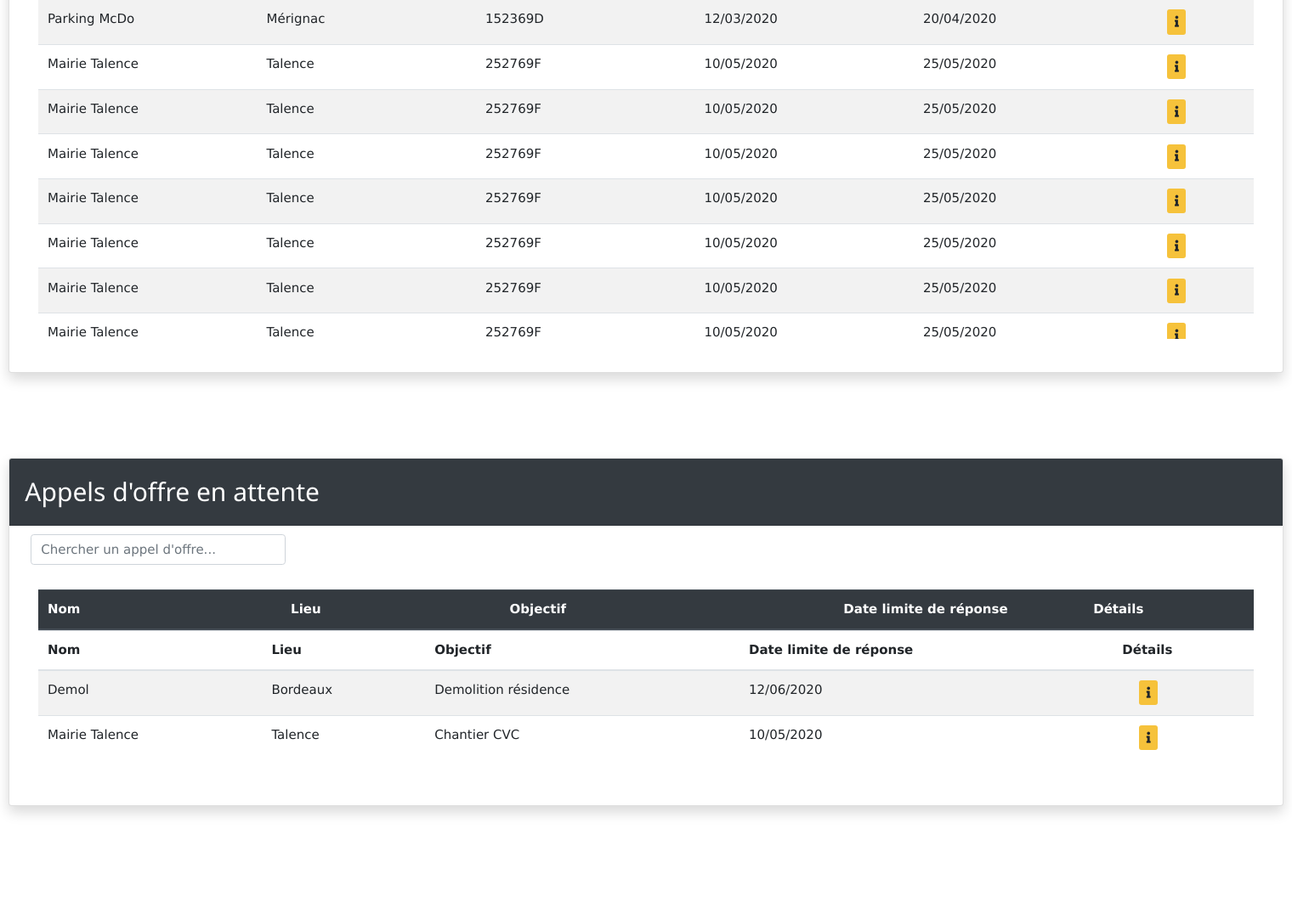
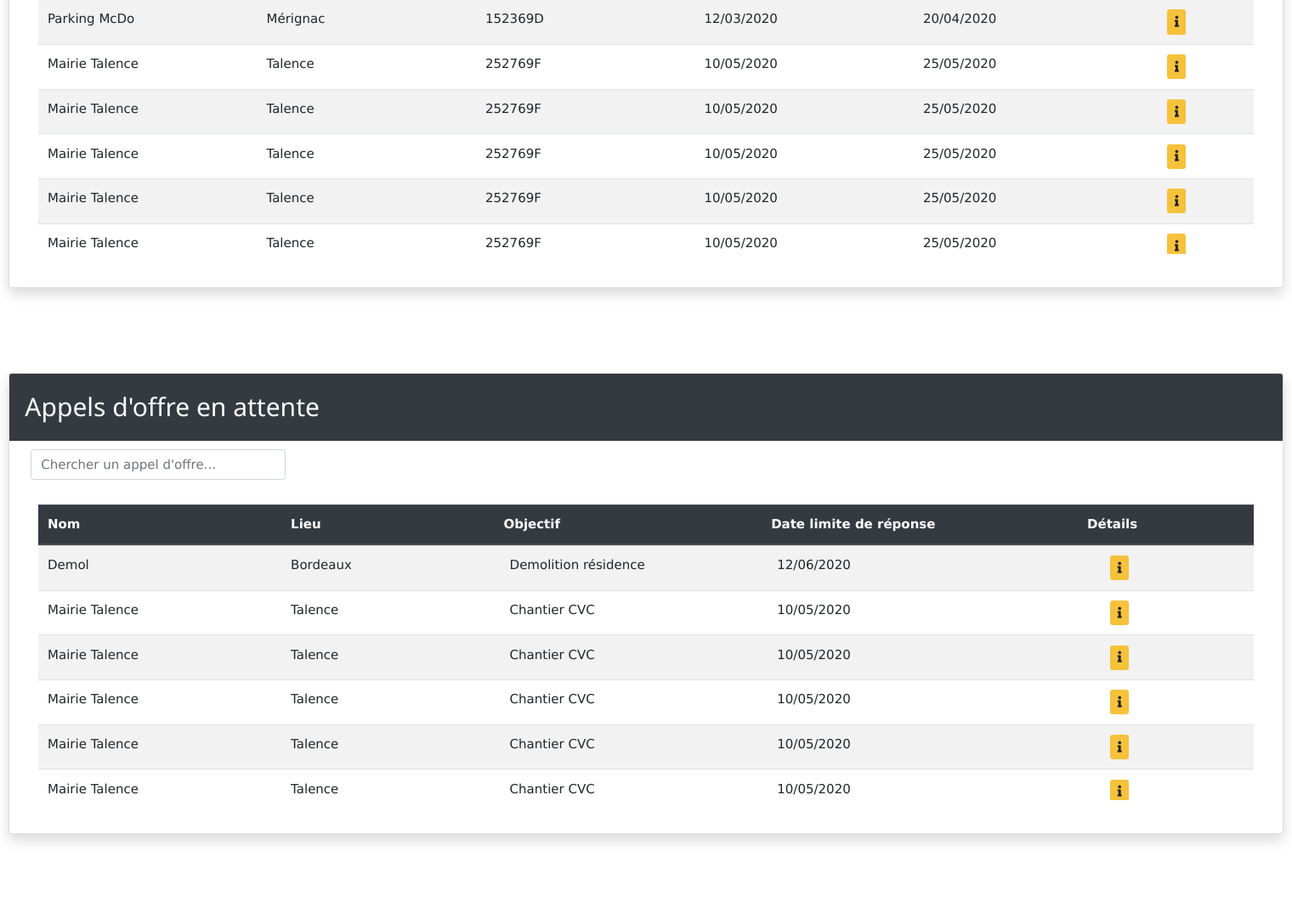
Before and after one commit to ValmonDaujard/Projet-BTP, a Spring app: template BTP-java-spring/src/main/resources/templates/maitreOeuvre/accueil.html in a window 1520 px wide. Shown: the part 379-1461 px from the top of the page at 85% size. Before the commit the page ends 1339 px from the top, so only its background shows below. Run offline with Thymeleaf, Linux system fonts and the light colour scheme; the template is opened without the code that fills it, so the values that code supplies are empty; some libraries are stand-ins or nearby versions.

Commit message:
modif accueil MO

```diff
--- a/BTP-java-spring/src/main/resources/templates/maitreOeuvre/accueil.html
+++ b/BTP-java-spring/src/main/resources/templates/maitreOeuvre/accueil.html
@@ -24,7 +24,7 @@
 
 .container-fluid {
 	width: 1500px;
-	margin-bottom: 100px;
+ 	margin-bottom: 100px;
 	padding-bottom: 20px;
 }
 
@@ -41,7 +41,11 @@
 }
 
 .tabProjet {
-	height: 400px;
+	height: 300px;
+	overflow: auto;
+}
+.tabAppel {
+	height: 300px;
 	overflow: auto;
 }
 </style>
@@ -58,7 +62,7 @@
 				<h2>Projets en cours</h2>
 			</div>
 			<div>
-				<input class="form-control" id="searchTable" type="text"
+				<input class="form-control" type="text"
 					placeholder="Chercher un projet..."
 					style="margin: 10px; width: 300px">
 			</div>
@@ -226,15 +230,12 @@
 				</div>
 			</div>
 		</div>
-
-		<!-- 		Appels offres en attentes -->
-
 		<div class="container-fluid card mt-3 shadow">
 			<div class="card-header text-white">
 				<h2>Appels d'offre en attente</h2>
 			</div>
 			<div>
-				<input class="form-control" id="searchTableAppel" type="text"
+				<input class="form-control" type="text"
 					placeholder="Chercher un appel d'offre..."
 					style="margin: 10px; width: 300px">
 			</div>
@@ -243,31 +244,66 @@
 					<thead class="thead-dark">
 						<tr>
 							<th style="width: 20%">Nom</th>
-							<th style="width: 18%">Lieu</th>
+							<th style="width: 17.5%">Lieu</th>
 							<th style="width: 22%">Objectif</th>
-							<th style="width: 26%" class="text-center">Date limite de réponse</th>
-							<th style="width: 14%">Détails</th>
+							<th style="width: 26%" >Date limite de réponse</th>
+							<th style="width: 14.5%">Détails</th>
 						</tr>
 					</thead>
 				</table>
-				<table id="tabAppel" class="table table-striped">
-					<thead>
-						<tr>
-							<th>Nom</th>
-							<th>Lieu</th>
-							<th>Objectif</th>
-							<th>Date limite de réponse</th>
-							<th>Détails</th>
-						</tr>
-					</thead>
-
-					<!-- 					A changer pour projet  -->
+				<div class="tabAppel">
+				<table class="table table-striped">
 					<tbody>
 						<tr>
-							<td>Demol</td>
-							<td>Bordeaux</td>
-							<td>Demolition résidence</td>
-							<td>12/06/2020</td>
+							<td style="width: 20%">Demol</td>
+							<td style="width: 18%">Bordeaux</td>
+							<td style="width: 22%">Demolition résidence</td>
+							<td style="width: 26%">12/06/2020</td>
+							<td style="width: 14%"><div class="btn-group" style="margin-left: 20px">
+									<a class="btn btn-sm btn-lg"><i class="fas fa-info"></i></a>
+								</div></td>
+						</tr>
+						<tr>
+							<td>Mairie Talence</td>
+							<td>Talence</td>
+							<td>Chantier CVC</td>
+							<td>10/05/2020</td>
+							<td><div class="btn-group" style="margin-left: 20px">
+									<a class="btn btn-sm btn-lg"><i class="fas fa-info"></i></a>
+								</div></td>
+						</tr>
+						<tr>
+							<td>Mairie Talence</td>
+							<td>Talence</td>
+							<td>Chantier CVC</td>
+							<td>10/05/2020</td>
+							<td><div class="btn-group" style="margin-left: 20px">
+									<a class="btn btn-sm btn-lg"><i class="fas fa-info"></i></a>
+								</div></td>
+						</tr>
+						<tr>
+							<td>Mairie Talence</td>
+							<td>Talence</td>
+							<td>Chantier CVC</td>
+							<td>10/05/2020</td>
+							<td><div class="btn-group" style="margin-left: 20px">
+									<a class="btn btn-sm btn-lg"><i class="fas fa-info"></i></a>
+								</div></td>
+						</tr>
+						<tr>
+							<td>Mairie Talence</td>
+							<td>Talence</td>
+							<td>Chantier CVC</td>
+							<td>10/05/2020</td>
+							<td><div class="btn-group" style="margin-left: 20px">
+									<a class="btn btn-sm btn-lg"><i class="fas fa-info"></i></a>
+								</div></td>
+						</tr>
+						<tr>
+							<td>Mairie Talence</td>
+							<td>Talence</td>
+							<td>Chantier CVC</td>
+							<td>10/05/2020</td>
 							<td><div class="btn-group" style="margin-left: 20px">
 									<a class="btn btn-sm btn-lg"><i class="fas fa-info"></i></a>
 								</div></td>
@@ -284,6 +320,7 @@
 					</tbody>
 
 				</table>
+				</div>
 			</div>
 		</div>
 	</section>
@@ -291,29 +328,5 @@
 	<script src="https://code.jquery.com/jquery-3.4.1.min.js"></script>
 	<script
 		src="https://stackpath.bootstrapcdn.com/bootstrap/4.4.1/js/bootstrap.bundle.min.js"></script>
-	<script type="text/javascript">
-		$("#searchTableProjet").on(
-				"keyup",
-				function() {
-					var value = $(this).val().toLowerCase();
-					$("#tabProjet tr").filter(
-							function() {
-								$(this).toggle(
-										$(this).text().toLowerCase().indexOf(
-												value) > -1)
-							});
-				});
-		$("#searchTableAppel").on(
-				"keyup",
-				function() {
-					var value = $(this).val().toLowerCase();
-					$("#tabAppel tr").filter(
-							function() {
-								$(this).toggle(
-										$(this).text().toLowerCase().indexOf(
-												value) > -1)
-							});
-				});
-	</script>
 </body>
 </html>
```
